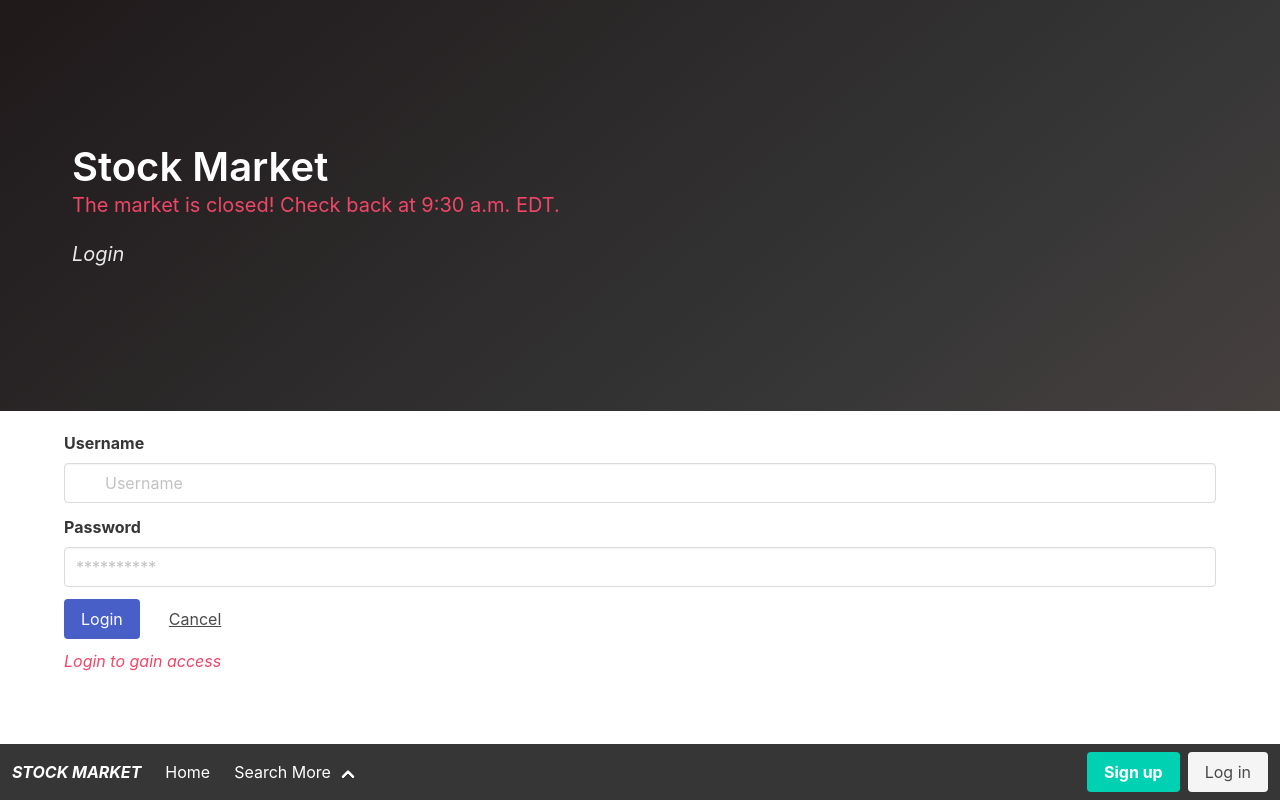
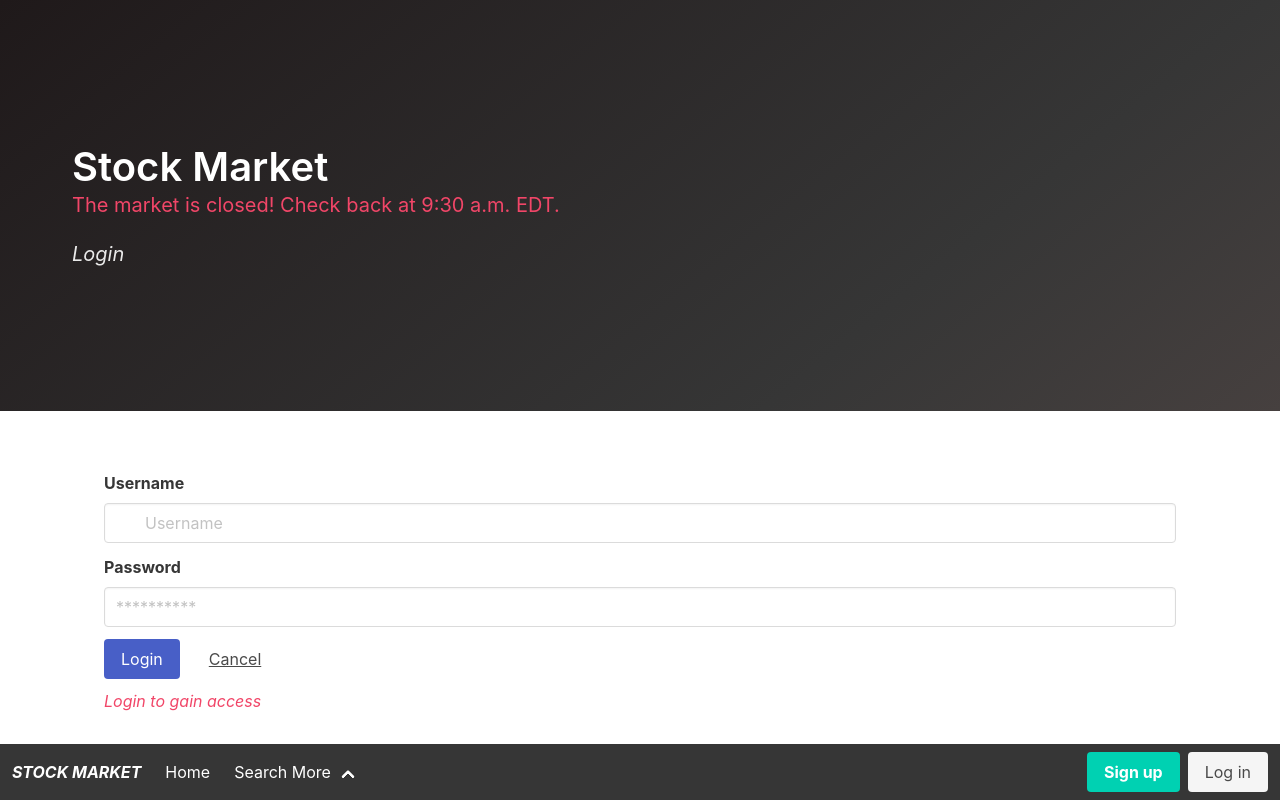
Before and after one commit to SG24/Client-Side-React-Project, a React (Create React App) app: page /login/auth in a window 1280 px wide. Built offline with nearby package versions, Linux system fonts and the light colour scheme; no server answers.

Commit message:
minor updates

```diff
--- a/src/App.css
+++ b/src/App.css
@@ -1,6 +1,10 @@
 /* Styles */
 
 /* spacing and positioning */
+.padding-40px {
+  padding: 40px;
+}
+
 .margin-top-50px {
   margin-top: 50px;
 }
--- a/src/Login.js
+++ b/src/Login.js
@@ -58,7 +58,7 @@ class Login extends React.Component {
 
         <Header title="Login" />
 
-        <form className="container">
+        <form className="container padding-40px">
 
           <div className="field">
             <label className="label">Username</label>
--- a/src/SignUp.js
+++ b/src/SignUp.js
@@ -57,7 +57,7 @@ class SignUp extends React.Component {
 
         <Header title="SignUp" />
 
-        <form className="container">
+        <form className="container padding-40px">
 
           <div className="field">
             <label className="label">Username</label>
```
